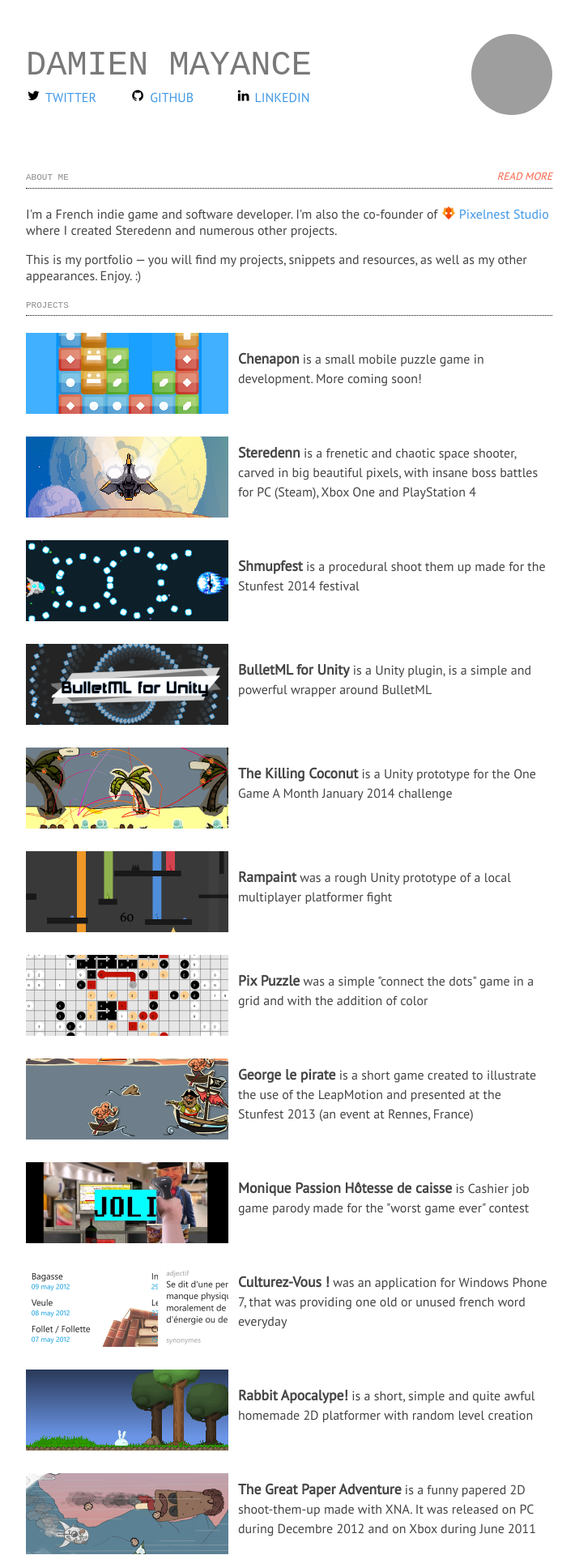
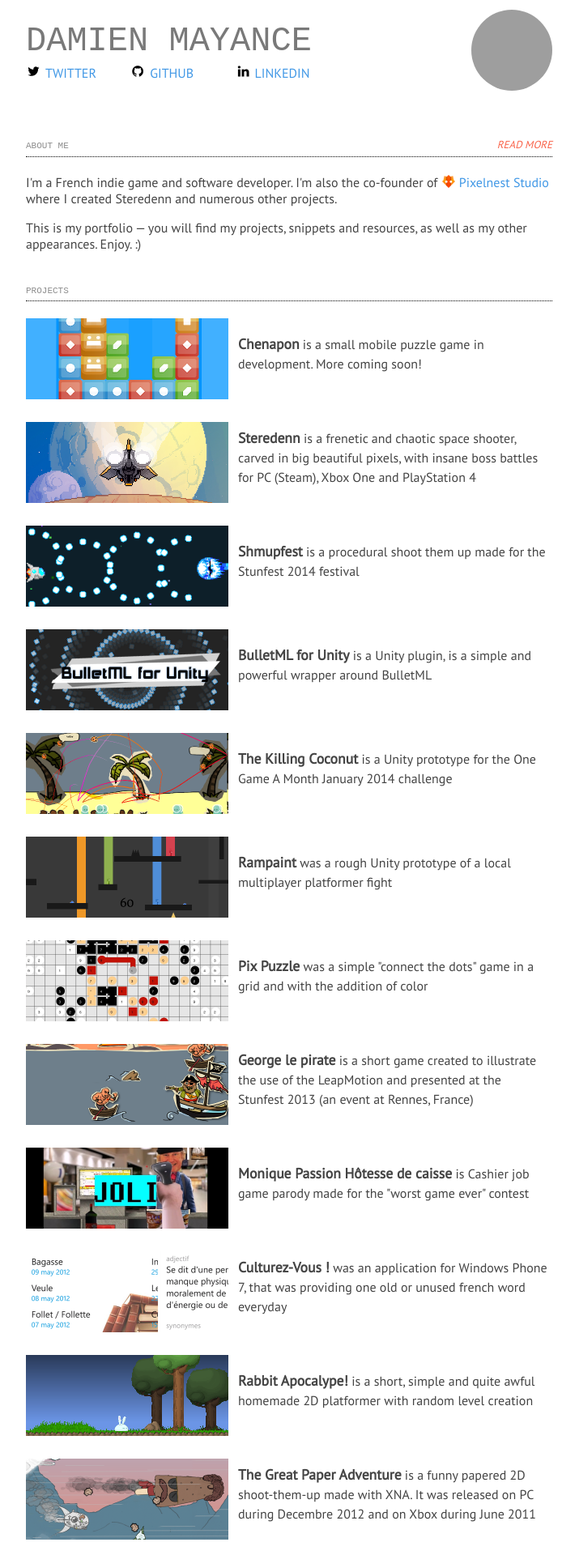
Before and after one commit to valryon/valryon.github.io, a Jekyll site: the page built from index.html, in a window 1280 px wide. Shown: the top 1920 px of the page at 81% size, without its empty margins (283-998 px from the left). Built offline with Jekyll 4.4.1, drawn with Linux system fonts in a browser that asks for light colours; some web fonts are replaced; grey boxes are pictures that could not be loaded.

Commit message:
tweak spacing

```diff
--- a/static/css/site.css
+++ b/static/css/site.css
@@ -64,7 +64,7 @@
 
 .page-header {
   display: table;
-  padding: 42px 0px 42px 0px;
+  padding: 12px 0px 12px 0px;
   width: 100%;
 }
 
@@ -167,7 +167,7 @@
  **************************************************************/
 
 .block-header {
-  margin-top: 21px;
+  margin-top: 42px;
   border-bottom: 1px dotted #000;
   margin-bottom: 21px;
   display: table;
```
